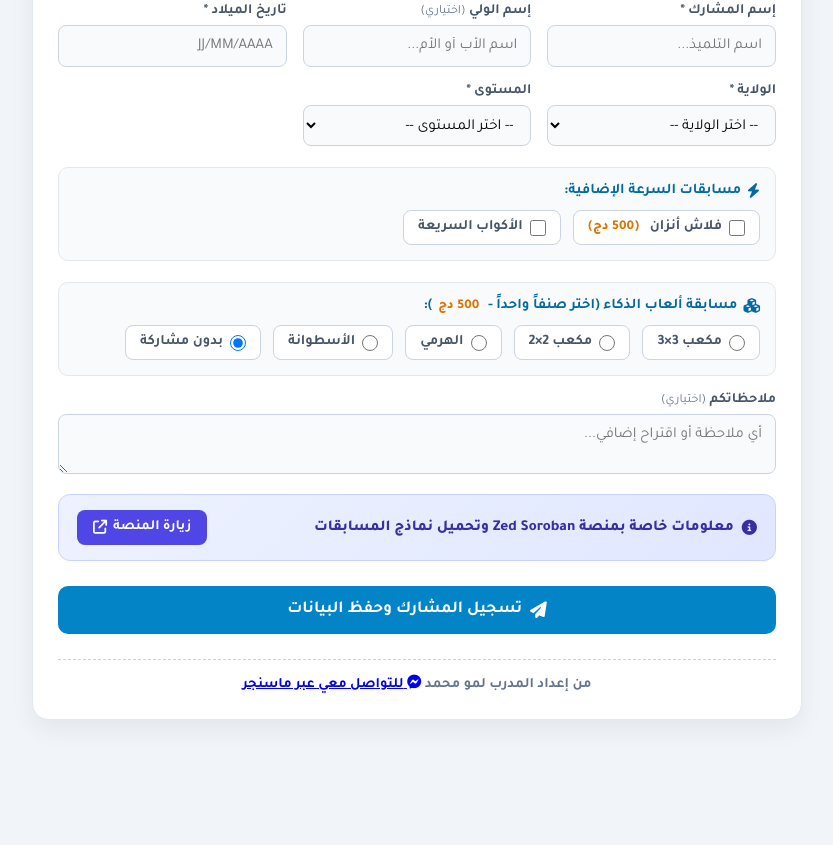
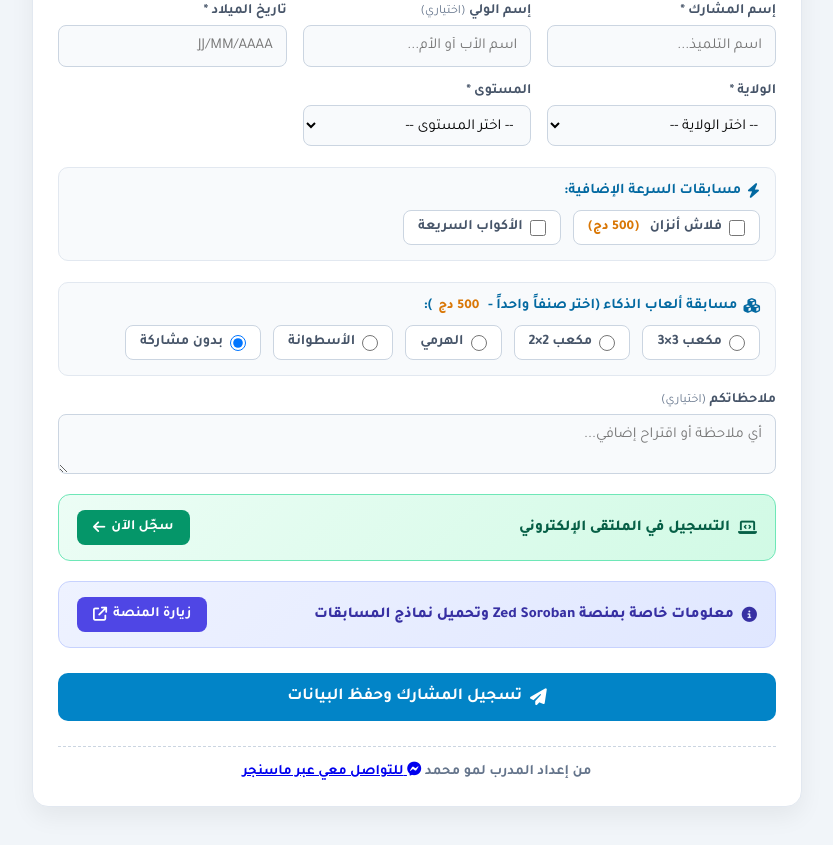
Before and after one commit to mmo176amed-afk/BabSahra, a plain HTML site: page index.html in a window 1280 px wide. Shown: the part 475-1320 px from the top of the page, without its empty margins (223-1056 px from the left). Before the commit the page ends 1245 px from the top, so only its background shows below. Drawn offline with Linux system fonts and the light colour scheme.

Commit message:
Add Zed banner for electronic forum registration

```diff
--- a/index.html
+++ b/index.html
@@ -348,7 +348,16 @@
                     </div>
 
                 </div>
-
+<div class="zed-banner" style="margin-top:20px; background: linear-gradient(135deg, #ecfdf5 0%, #d1fae5 100%); border-color:#6ee7b7;">
+    <div class="zed-title" style="color:#065f46;">
+        <i class="fa-solid fa-laptop-code"></i>
+        <span>التسجيل في الملتقى الإلكتروني</span>
+    </div>
+    <a href="forum.html" class="zed-link" style="background-color:#059669;">
+        <span>سجّل الآن</span>
+        <i class="fa-solid fa-arrow-left"></i>
+    </a>
+</div>
                 <div class="zed-banner">
                     <div class="zed-title">
                         <i class="fa-solid fa-circle-info"></i>
```
